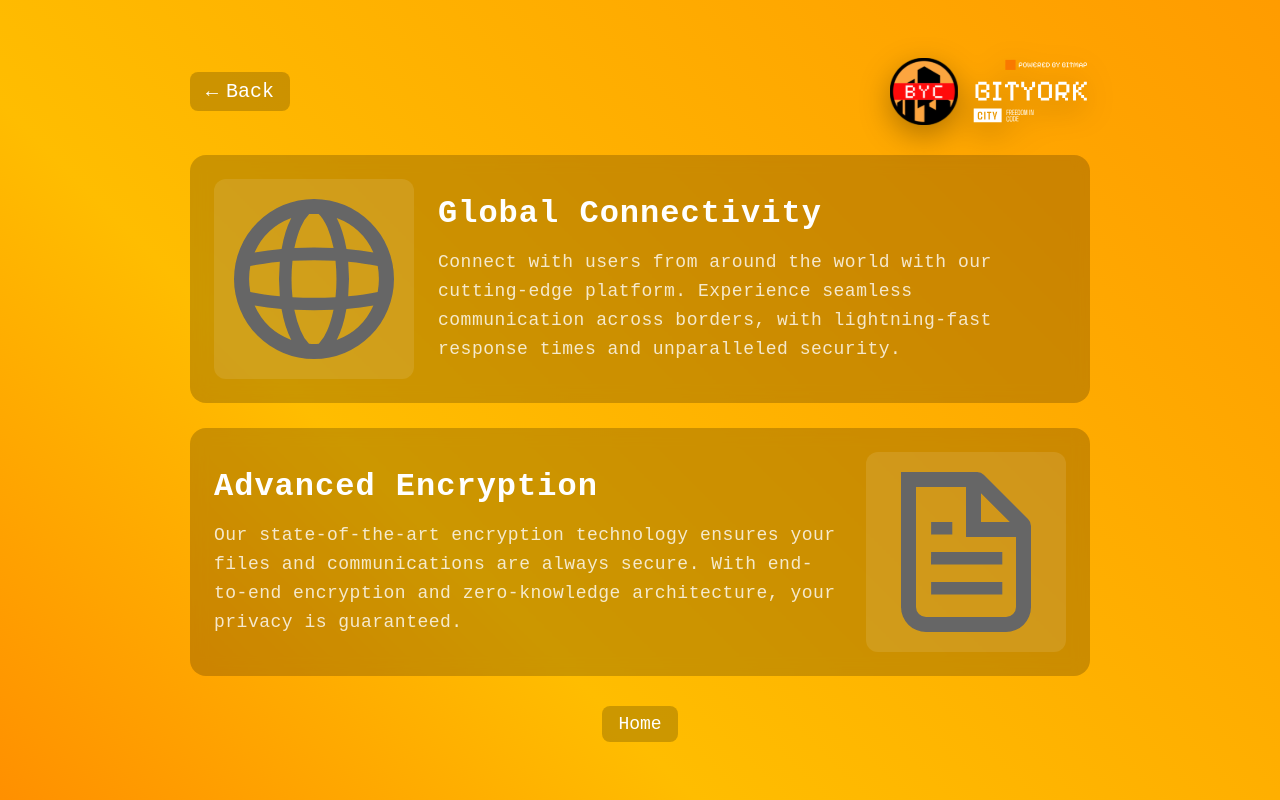
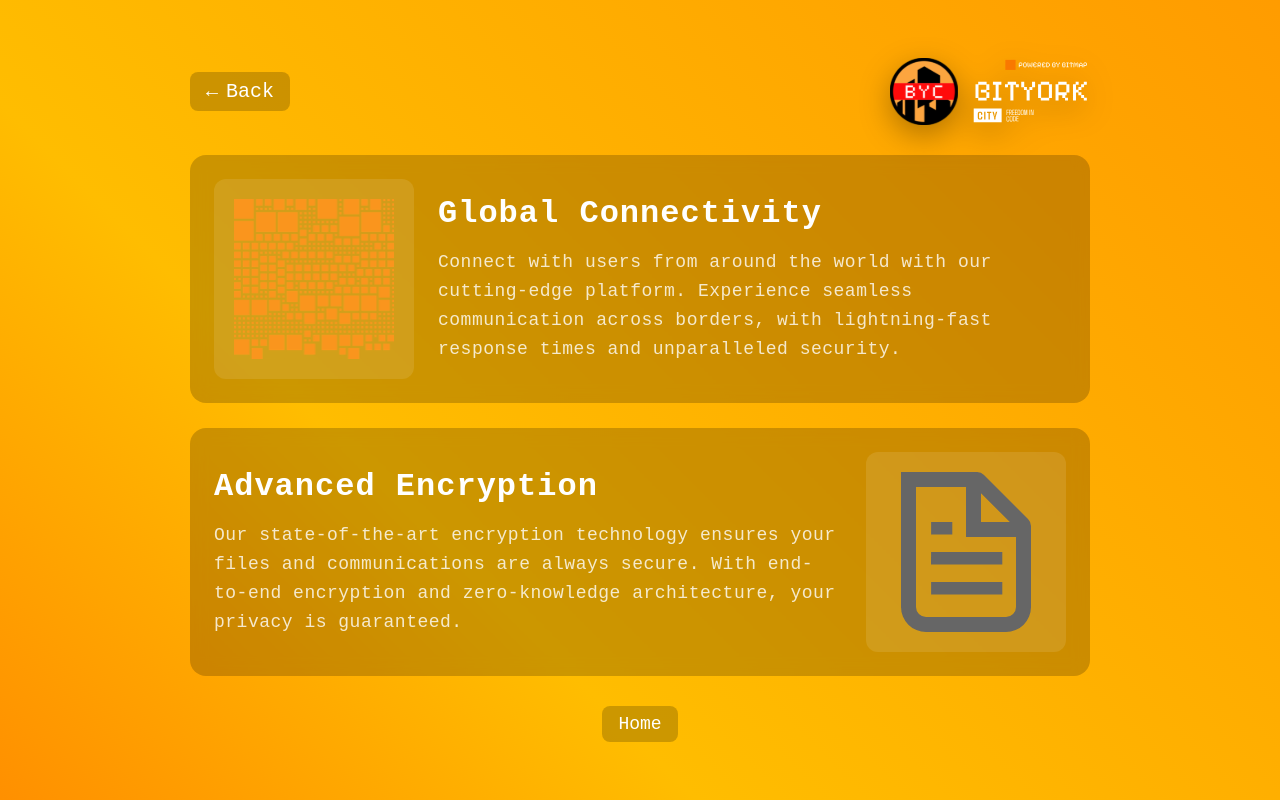
Before and after one commit to byPantera/byc.app, a Next.js app: page /features in a window 1280 px wide. Built offline with nearby package versions, Linux system fonts and the light colour scheme.

Commit message:
Replace globe.svg with bitmap.svg in Global Connectivity section

```diff
--- a/src/app/features/page.tsx
+++ b/src/app/features/page.tsx
@@ -281,10 +281,10 @@ export default function Features() {
               borderRadius: '12px',
               overflow: 'hidden',
             }}
-            onClick={() => openModal('/globe.svg', 'Global Network')}
+            onClick={() => openModal('/bitmap.svg', 'Global Connectivity')}
           >
             <Image
-              src="/globe.svg"
+              src="/bitmap.svg"
               alt="Global Network"
               fill
               style={{
```
Also changed, not shown: public/bitmap.svg (added).
